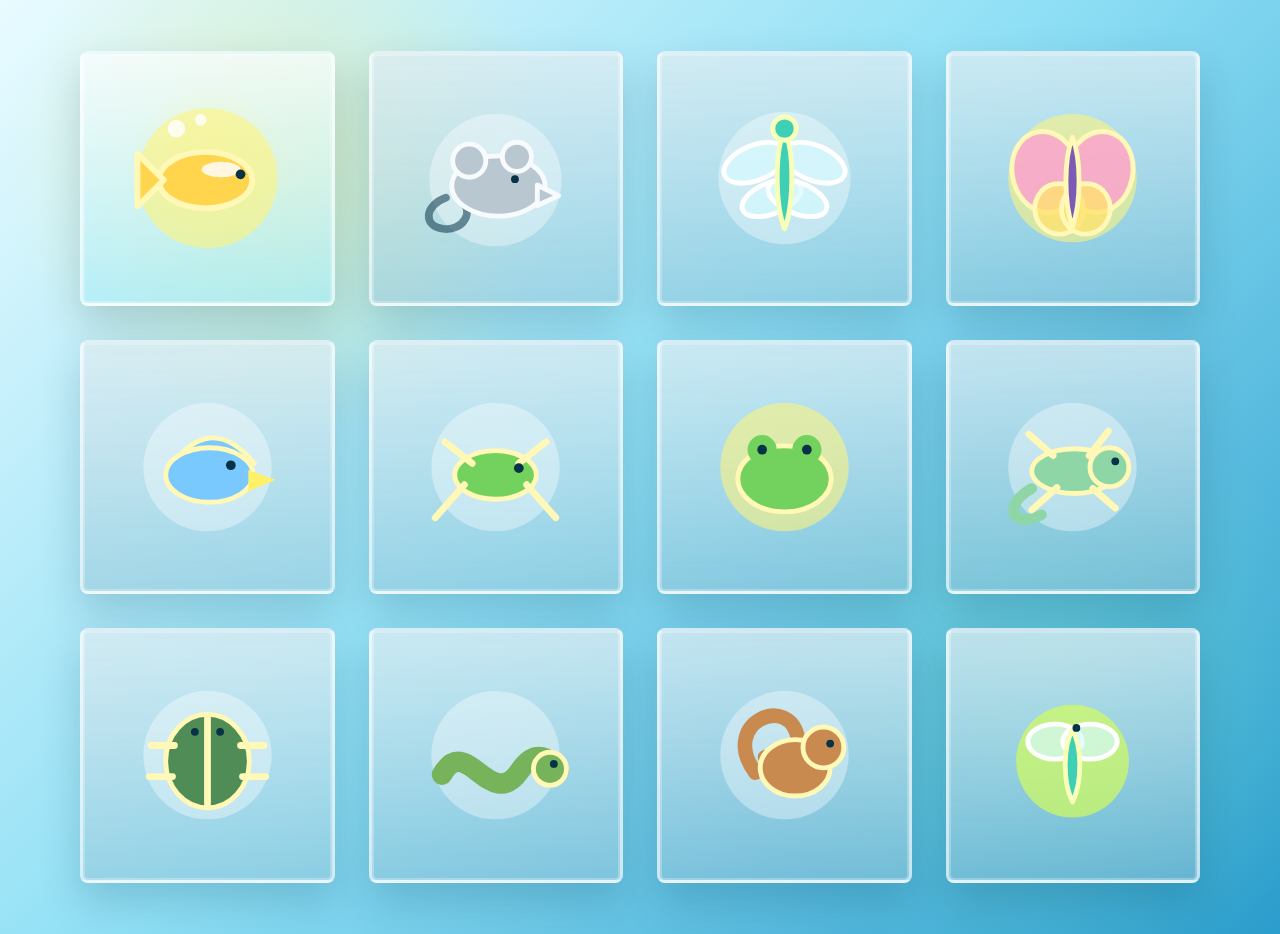
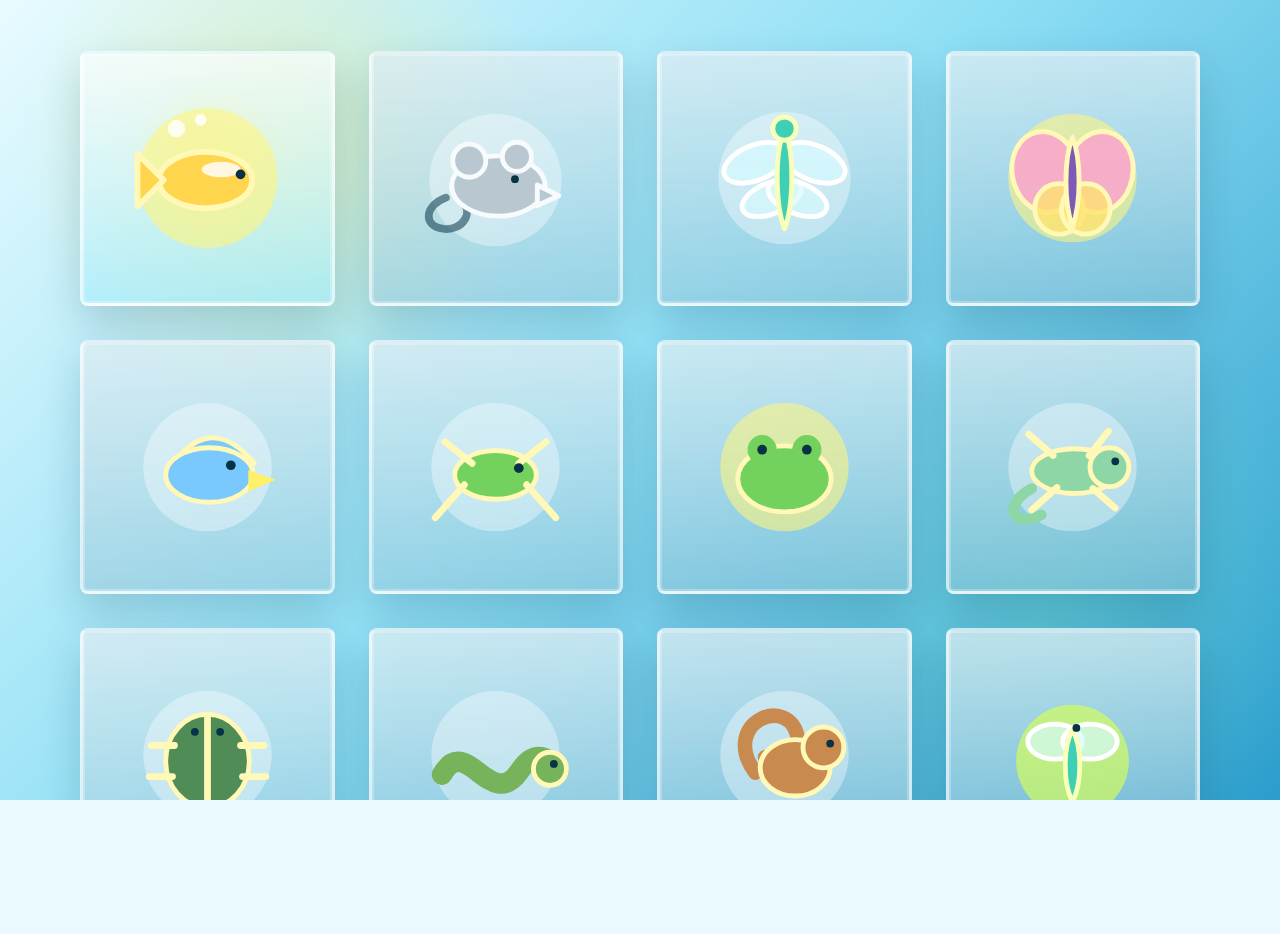
Before and after one commit to eureka-wr/CatTV, a React (Vite) app: page / in a window 1280 px wide. After the commit the page ends 800 px from the top, so only its background shows below. Built offline with nearby package versions, Linux system fonts and the light colour scheme.

Commit message:
Improve lobby scrolling and animal labels

```diff
--- a/src/App.css
+++ b/src/App.css
@@ -1,7 +1,10 @@
 .lobby-screen {
-  min-height: 100svh;
+  height: 100svh;
+  box-sizing: border-box;
   display: grid;
-  place-items: center;
+  align-items: start;
+  justify-items: center;
+  overflow-y: auto;
   padding: clamp(18px, 4vw, 52px);
   background:
     radial-gradient(circle at 22% 18%, rgba(255, 238, 104, 0.34), transparent 22%),
@@ -22,7 +25,7 @@
   display: grid;
   place-items: center;
   position: relative;
-  overflow: hidden;
+  overflow: visible;
   border: 3px solid rgba(255, 255, 255, 0.62);
   border-radius: 8px;
   background:
@@ -39,6 +42,33 @@
 
 .game-tile:hover {
   transform: translateY(-2px) scale(1.01);
+}
+
+.game-tile::after {
+  content: attr(data-label);
+  position: absolute;
+  left: 50%;
+  bottom: -12px;
+  z-index: 2;
+  min-width: max-content;
+  padding: 7px 12px;
+  border-radius: 999px;
+  background: rgba(5, 45, 66, 0.84);
+  color: #fff8be;
+  font-size: 0.95rem;
+  font-weight: 900;
+  opacity: 0;
+  pointer-events: none;
+  transform: translate(-50%, 8px);
+  transition:
+    opacity 140ms ease,
+    transform 140ms ease;
+}
+
+.game-tile:hover::after,
+.game-tile:focus-visible::after {
+  opacity: 1;
+  transform: translate(-50%, 0);
 }
 
 .game-tile svg {
--- a/src/components/GameLobby.tsx
+++ b/src/components/GameLobby.tsx
@@ -27,6 +27,21 @@ const games: GameTile[] = [
   { id: 'squirrel', ready: true, className: 'squirrel-tile' },
   { id: 'firefly', ready: true, className: 'firefly-tile' },
 ]
+
+const gameLabels: Record<GameId, string> = {
+  fish: '小鱼',
+  mouse: '老鼠',
+  dragonfly: '蜻蜓',
+  butterfly: '蝴蝶',
+  bird: '小鸟',
+  cricket: '蟋蟀',
+  frog: '青蛙',
+  gecko: '壁虎',
+  beetle: '甲虫',
+  snake: '小蛇',
+  squirrel: '松鼠',
+  firefly: '萤火虫',
+}
 
 function FishIcon() {
   return (
@@ -208,9 +223,11 @@ export function GameLobby({ language, onStart }: Props) {
       <section className="game-grid" aria-label={t.title}>
         {games.map((game) => (
           <button
-            aria-label={game.id}
+            aria-label={gameLabels[game.id]}
             className={`game-tile ${game.className}`}
+            data-label={gameLabels[game.id]}
             key={game.id}
+            title={gameLabels[game.id]}
             type="button"
             onClick={() => onStart(game.id)}
           >
```
